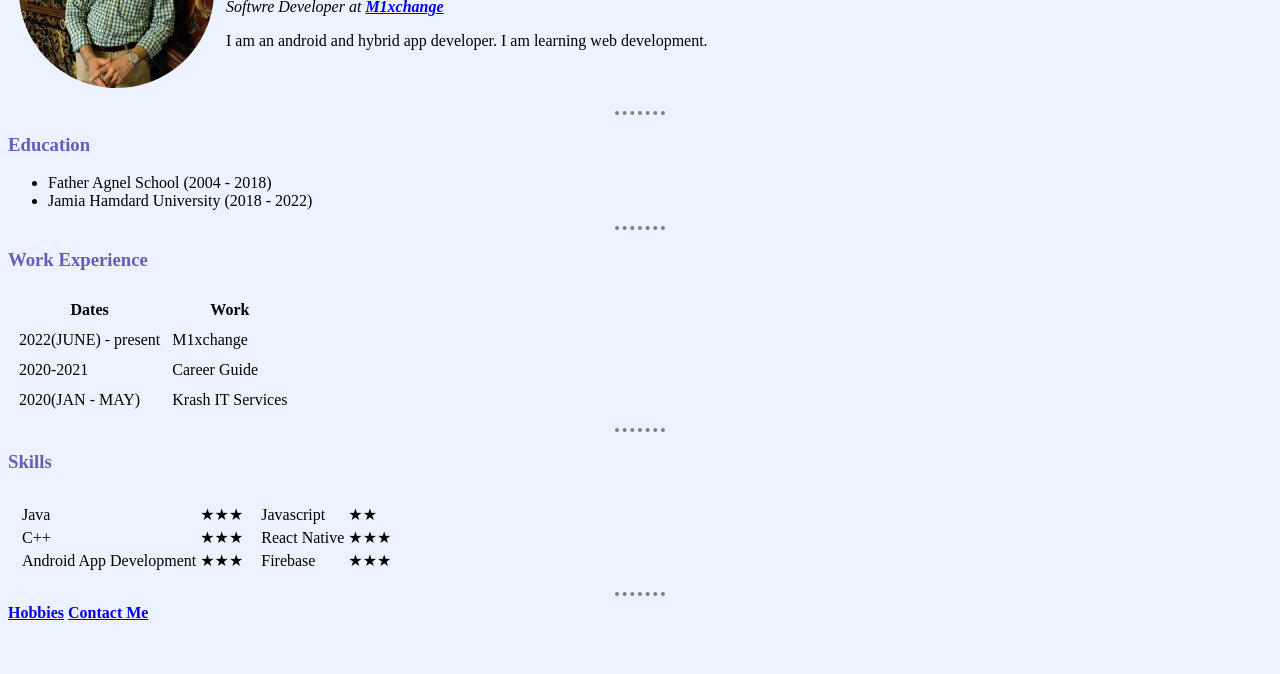
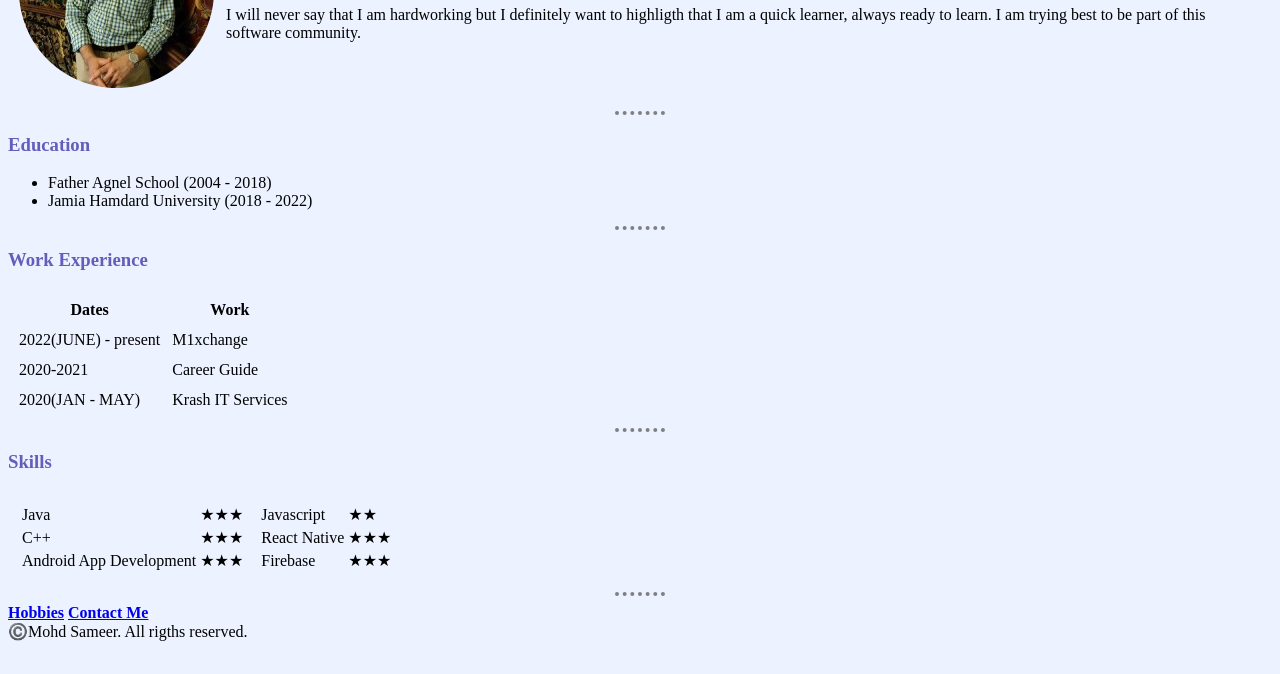
Before and after one commit to Mohd-Sameer-1999/HTML-Personal_site, a plain HTML site: page index.html in a window 1280 px wide. Shown: the part 126-800 px from the top of the page. Drawn offline with Linux system fonts and the light colour scheme.

Commit message:
made some changes on index.html

```diff
--- a/index.html
+++ b/index.html
@@ -5,7 +5,7 @@
     <meta http-equiv="X-UA-Compatible" content="IE=edge">
     <meta name="viewport" content="width=device-width, initial-scale=1.0">
     <link rel="stylesheet" href="css/styles.css">
-    <title>😉 Sameer's personal site</title>
+    <title>Sameer's Resume</title>
 
 </head>
 <body>
@@ -14,8 +14,10 @@
             <td><img src="images/profilePic-circle.png" alt="profile picture"></td>
             <td>
                 <h1>Mohd Sameer</h1>
-                <p><em>Softwre Developer at <strong><a href="https://www.m1xchange.com/">M1xchange</a></strong> </em></p>
-                <p>I am an android and hybrid app developer. I am learning web development.</p>
+                <!-- <p><em>Softwre Developer at <strong><a href="https://www.m1xchange.com/">M1xchange</a></strong> </em></p> -->
+                <p>I will never say that I am hardworking but I definitely want to highligth that I am a quick learner,
+                    always ready to learn. I am trying best to be part of this software community.
+                </p>
             </td>
         </tr>
     </table>
@@ -110,5 +112,9 @@
 
     <a href="hobbies.html"><strong>Hobbies</strong></a>
     <a href="contact.html"><strong>Contact Me</strong></a>
+
+    <footer>
+        ©️Mohd Sameer. All rigths reserved.
+    </footer>
 </body>
 </html>
```
